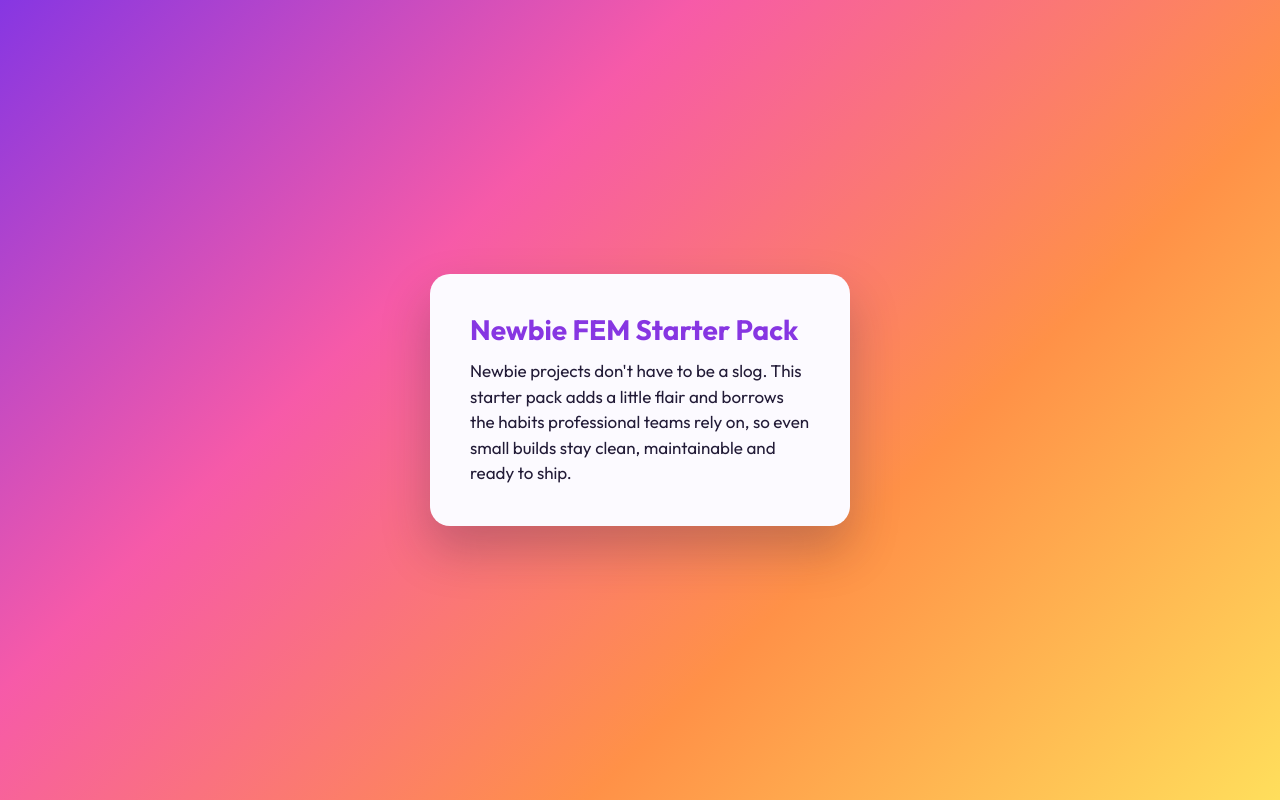
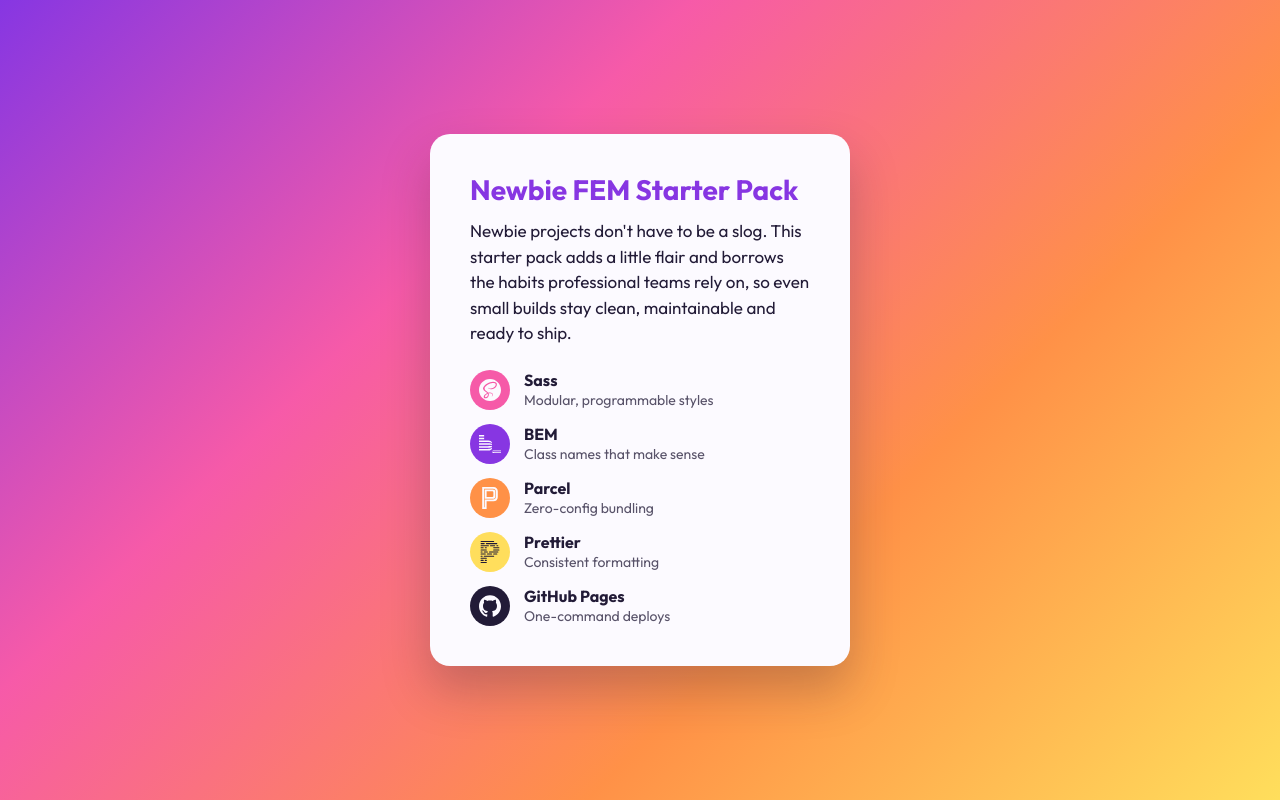
Before and after one commit to JDevlinDev/newbie-fem-starter, a website built with Parcel: page src/index.html in a window 1280 px wide. Built offline with nearby package versions, Linux system fonts and the light colour scheme.

Commit message:
Add tool list with logos to demo card

```diff
--- a/src/index.html
+++ b/src/index.html
@@ -23,6 +23,33 @@
           the habits professional teams rely on, so even small builds stay clean, maintainable and
           ready to ship.
         </p>
+        <ul class="tools">
+          <li class="tools__item">
+            <span class="tools__icon tools__icon--sass" aria-hidden="true"></span>
+            <span class="tools__name">Sass</span>
+            <span class="tools__desc">Modular, programmable styles</span>
+          </li>
+          <li class="tools__item">
+            <span class="tools__icon tools__icon--bem" aria-hidden="true"></span>
+            <span class="tools__name">BEM</span>
+            <span class="tools__desc">Class names that make sense</span>
+          </li>
+          <li class="tools__item">
+            <span class="tools__icon tools__icon--parcel" aria-hidden="true"></span>
+            <span class="tools__name">Parcel</span>
+            <span class="tools__desc">Zero-config bundling</span>
+          </li>
+          <li class="tools__item">
+            <span class="tools__icon tools__icon--prettier" aria-hidden="true"></span>
+            <span class="tools__name">Prettier</span>
+            <span class="tools__desc">Consistent formatting</span>
+          </li>
+          <li class="tools__item">
+            <span class="tools__icon tools__icon--github" aria-hidden="true"></span>
+            <span class="tools__name">GitHub Pages</span>
+            <span class="tools__desc">One-command deploys</span>
+          </li>
+        </ul>
       </article>
     </main>
   </body>
--- a/src/scss/components/_index.scss
+++ b/src/scss/components/_index.scss
@@ -1 +1,2 @@
 @forward "card";
+@forward "tools";
--- /dev/null
+++ b/src/scss/components/_tools.scss
@@ -0,0 +1,81 @@
+@use "sass:map";
+@use "../abstracts" as *;
+
+// Badge and logo colors for each tool, picked from $palette
+$tools: (
+  "sass": (
+    badge: "bubblegum",
+    logo: "marshmallow",
+  ),
+  "bem": (
+    badge: "grape",
+    logo: "marshmallow",
+  ),
+  "parcel": (
+    badge: "tangerine",
+    logo: "marshmallow",
+  ),
+  "prettier": (
+    badge: "lemon",
+    logo: "ink",
+  ),
+  "github": (
+    badge: "ink",
+    logo: "marshmallow",
+  ),
+);
+
+.tools {
+  display: grid;
+  gap: rem(14);
+  margin-top: rem(24);
+
+  &__item {
+    display: grid;
+    grid-template-columns: rem(40) 1fr;
+    column-gap: rem(14);
+    align-items: center;
+  }
+
+  &__icon {
+    grid-row: span 2;
+    width: rem(40);
+    height: rem(40);
+    border-radius: 50%;
+
+    // The logo is drawn as a mask, so CSS controls its color
+    &::before {
+      content: "";
+      display: block;
+      width: 100%;
+      height: 100%;
+      mask-position: center;
+      mask-size: 55%;
+      mask-repeat: no-repeat;
+    }
+  }
+
+  // One modifier per tool: badge color, logo color and logo file
+  // (url paths are relative to style.scss, not this partial)
+  @each $tool, $colors in $tools {
+    &__icon--#{$tool} {
+      background-color: var(--color-#{map.get($colors, "badge")});
+
+      &::before {
+        background-color: var(--color-#{map.get($colors, "logo")});
+        mask-image: url("../images/icons/#{$tool}.svg");
+      }
+    }
+  }
+
+  &__name {
+    font-weight: 700;
+    line-height: 1.2;
+  }
+
+  &__desc {
+    font-size: rem(14);
+    line-height: 1.3;
+    opacity: 0.75;
+  }
+}
```
Also changed, not shown: CLAUDE.md (+2 -1 lines), README.md, src/images/icons/bem.svg (added), src/images/icons/github.svg (added), src/images/icons/parcel.svg (added), src/images/icons/prettier.svg (added), src/images/icons/sass.svg (added).
